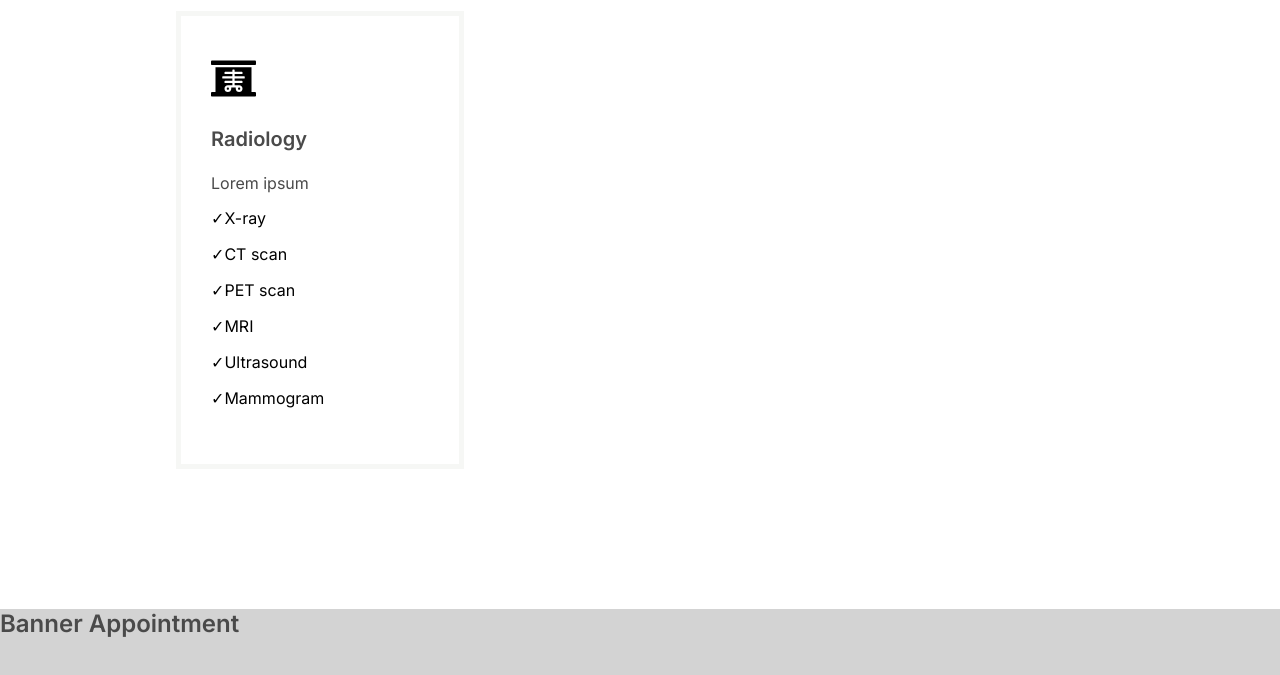
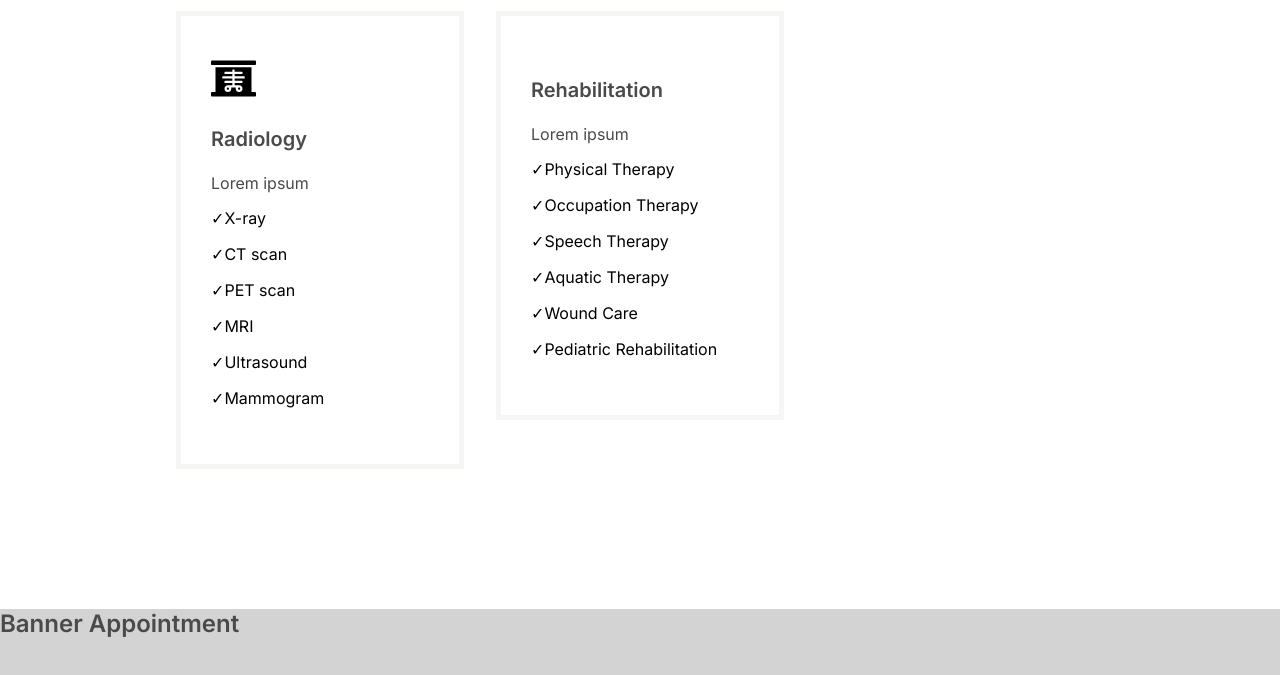
Before and after one commit to nmr15/appointment-front, a React (Vite) app: page / in a window 1280 px wide. Shown: the part 1249-1924 px from the top of the page. Built offline with nearby package versions, Linux system fonts and the light colour scheme.

Commit message:
update ServicesMediumList

```diff
--- a/src/Components/ServicesMediumList.jsx
+++ b/src/Components/ServicesMediumList.jsx
@@ -2,7 +2,8 @@ import ServicesMedium from './ServicesMedium'
 import { FaXRay } from "react-icons/fa";
 
 const services = [
-  {id: "1", icon: <FaXRay className="icon" />, title: "Radiology", desc: "Lorem ipsum", list: ["X-ray", "CT scan", "PET scan", "MRI", "Ultrasound", "Mammogram"]}
+  {id: "1", icon: <FaXRay className="icon" />, title: "Radiology", desc: "Lorem ipsum", list: ["X-ray", "CT scan", "PET scan", "MRI", "Ultrasound", "Mammogram"]},
+  {id: "2", icon: "", title: "Rehabilitation", desc: "Lorem ipsum", list: ["Physical Therapy", "Occupation Therapy", "Speech Therapy", "Aquatic Therapy", "Wound Care", "Pediatric Rehabilitation"]}
 ]
 
 const ServicesMediumList = () =>
```
